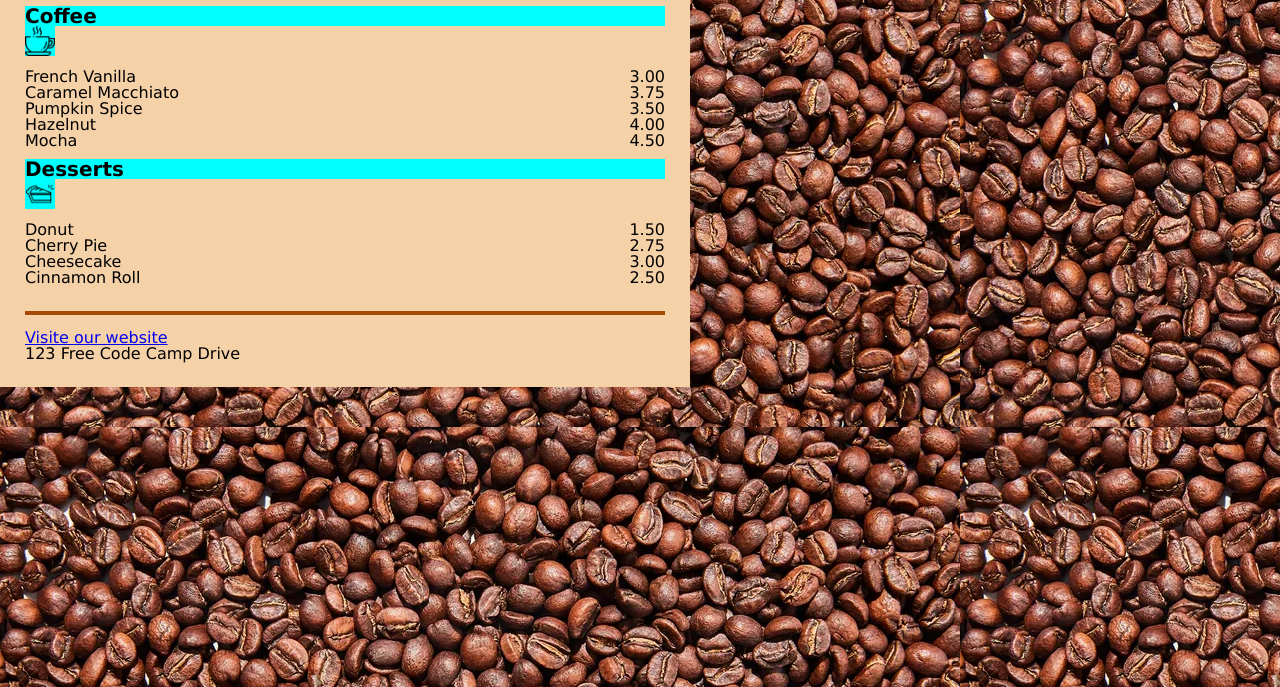
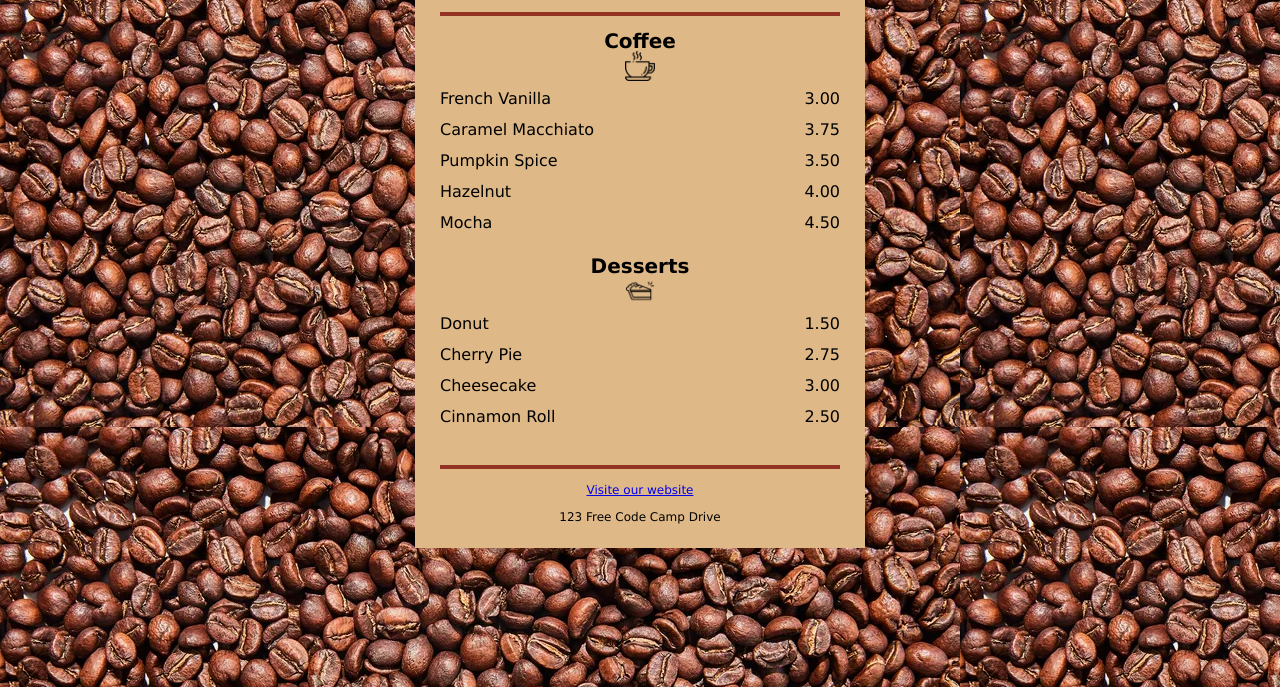
Before and after one commit to hector-bueno/Cafeteria, a plain HTML site: page index.html in a window 1280 px wide. Shown: the part 113-800 px from the top of the page. Drawn offline with Linux system fonts and the light colour scheme.

Commit message:
Complementação do caminho dos icones e arquivos CSS com './'

```diff
--- a/index.html
+++ b/index.html
@@ -3,8 +3,8 @@
 <head>
     <meta charset="UTF-8">
     <meta name="viewport" content="width=device-width, initial-scale=1.0">
-    <link rel="stylesheet" href="reset.css">
-    <link rel="stylesheet" href="style.css">
+    <link rel="stylesheet" href="./reset.css">
+    <link rel="stylesheet" href="./style.css">
     <title>Caffeteria Plus</title>
 </head>
 <body>
@@ -15,8 +15,10 @@
         </header>
         <hr>
         <div id="coffees">
-            <h2>Coffee</h2>
-            <img src="imgs/icon_coffee_cup.png" alt="icone_cafe">
+            <div class="flexme">
+                <h2>Coffee</h2>
+                <img src="./imgs/icon_coffee_cup.png" alt="icone_cafe">
+            </div>
             <div class="prices">
                 <ul id="coffees_names">
                     <li>French Vanilla</li>
@@ -35,8 +37,10 @@
             </div>
         </div>
         <div id="desserts">
-            <h2>Desserts</h2>
-            <img src="imgs/icon_pie.png" alt="icone_torta">
+            <div class="flexme">
+                <h2>Desserts</h2>
+                <img src="imgs/icon_pie.png" alt="icone_torta">
+            </div>
             <div class="prices">
                 <ul id="desserts_names">
                     <li>Donut</li>
@@ -53,7 +57,7 @@
             </div>
         </div>
         <hr>
-        <footer>
+        <footer class="flexme">
             <p><a href="index.html">Visite our website</a></p>
             <p>123 Free Code Camp Drive</p>
         </footer>
--- a/style.css
+++ b/style.css
@@ -1,13 +1,15 @@
 body {
     background-image: url(imgs/coffee-background.webp);
     font-family: 'Lucida Sans', 'Lucida Sans Regular', 'Lucida Grande', 'Lucida Sans Unicode', Geneva, Verdana, sans-serif;
+    padding-top: 25px;
 }
 
 main {
-    width: 50%;
+    width: 400px;
+    margin: auto;
     /* height: 70%; */
     padding: 25px;
-    background-color: rgb(245, 209, 168);
+    background-color: rgb(222, 184, 135);
     display: flex;
     flex-direction: column;
 }
@@ -22,24 +24,25 @@ img {
     width: 30px;
 }
 
-/* .flexme {
+.flexme {
     display: flex;
     flex-direction: column;
     align-items: center;
-} */
+}
 
-img, h2 {
+.subtitle {
     background-color: aqua;
 }
 
 h1 {
     font-size: 30px;
     margin-bottom: 15px;
+    font-weight: bolder;
 }
 
 h2 {
     font-size: 20px;
-    font-weight: 600;
+    font-weight: bolder;
 }
 
 #since {
@@ -48,7 +51,7 @@ h2 {
 }
 
 hr {
-    border: 2px solid rgb(166, 73, 7);
+    border: 2px solid rgb(147, 51, 35);
     margin: 15px 0px;
 }
 
@@ -57,3 +60,11 @@ hr {
     display: flex;
     justify-content: space-between;
 }
+
+footer {
+    font-size: 12px;
+}
+
+footer :first-child, li {
+    margin-bottom: 15px;
+}
```
Also changed, not shown: Projeto Exemplo.png (added).
